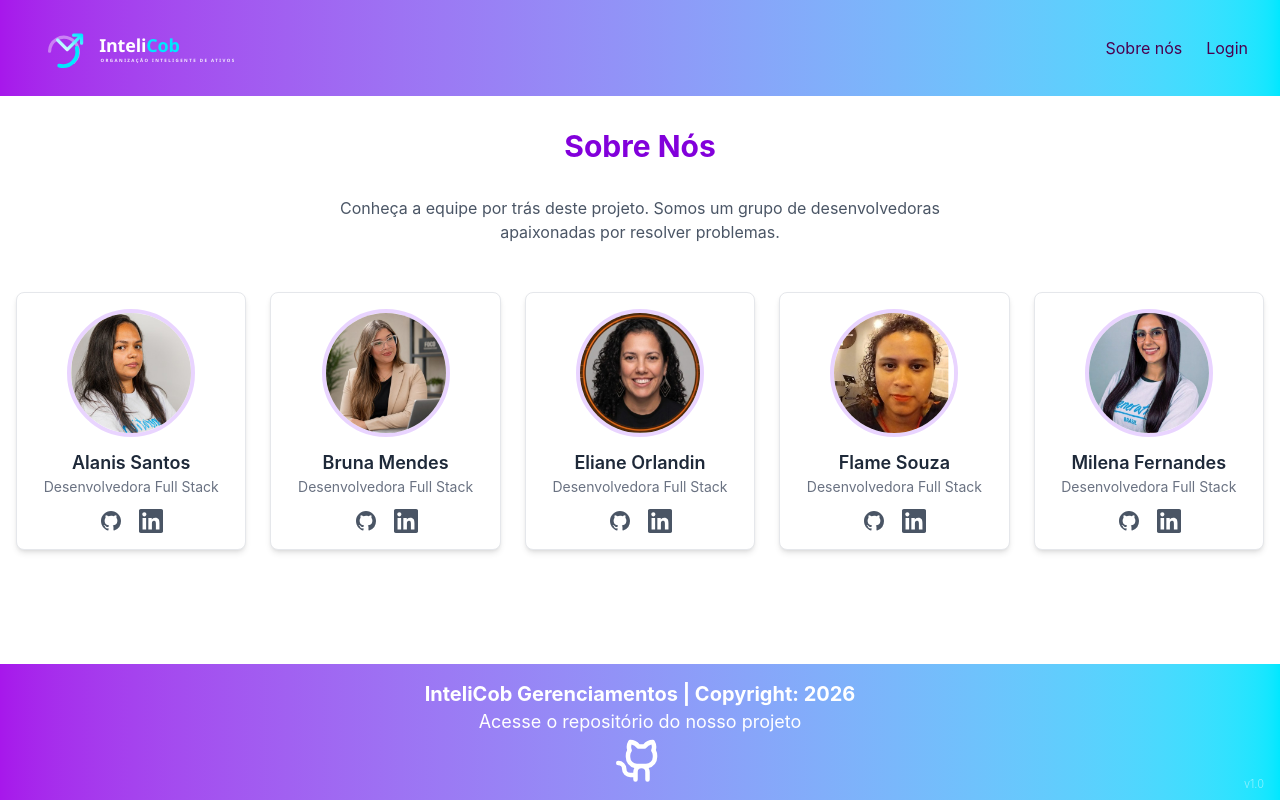
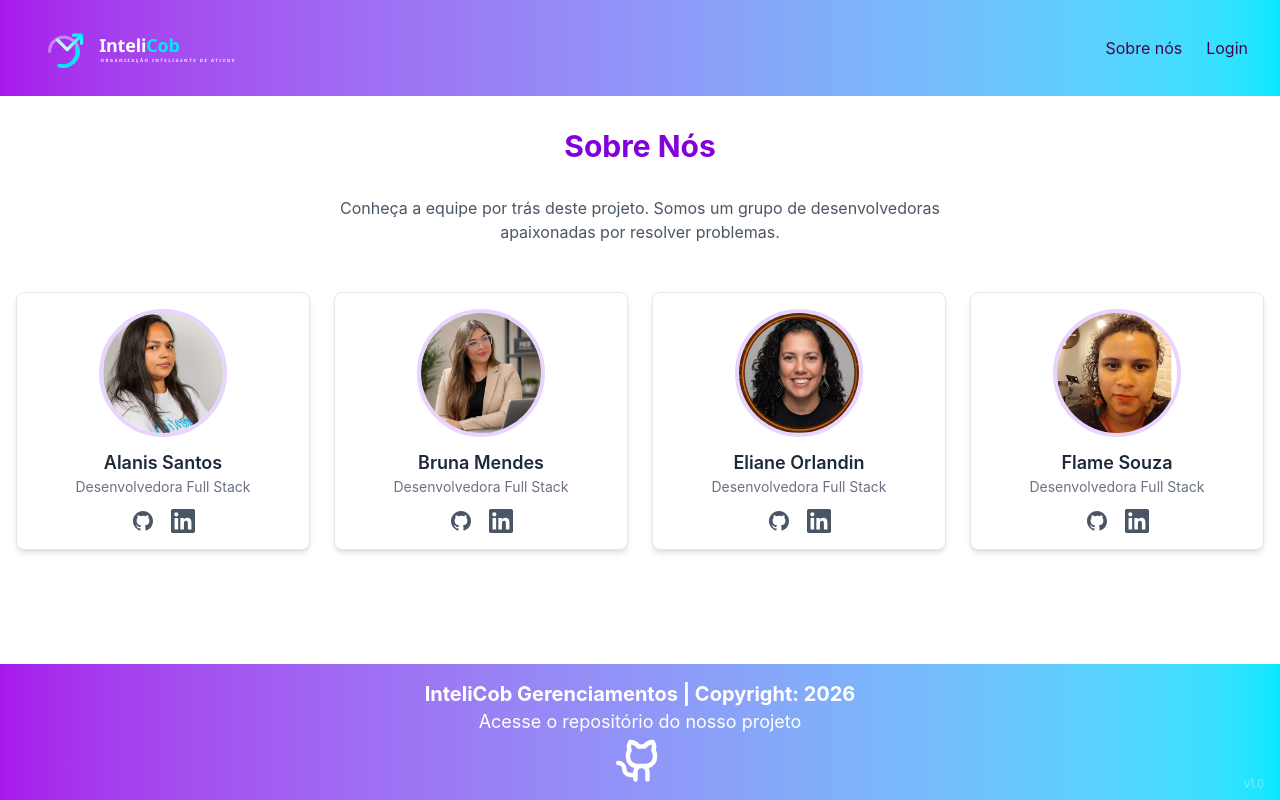
Before and after one commit to crmprojetointegrador/crm_front, a React (Vite) app: page /about in a window 1280 px wide. Built offline with nearby package versions, Linux system fonts and the light colour scheme.

Commit message:
ajuste de integrantes

```diff
--- a/src/pages/About.tsx
+++ b/src/pages/About.tsx
@@ -34,14 +34,6 @@
         linkedin: 'https://linkedin.com/in/souflame/',
         foto: '/src/assets/PerfilFlame.jpg',
     },
-    {
-        id: 5,
-        nome: 'Milena Fernandes',
-        cargo: 'Desenvolvedora Full Stack',
-        github: 'https://github.com/MiFlow8',
-        linkedin: 'https://linkedin.com/in/milenafernandessilva/',
-        foto: '/src/assets/PerfilMilena.jpg',
-    },
 ];
 
 function About() {
@@ -54,7 +46,7 @@
                 Conheça a equipe por trás deste projeto. Somos um grupo de desenvolvedoras apaixonadas por resolver problemas.
             </p>
 
-            <div className="grid grid-cols-1 sm:grid-cols-2 md:grid-cols-3 lg:grid-cols-5 gap-6">
+            <div className="grid grid-cols-1 sm:grid-cols-2 md:grid-cols-3 lg:grid-cols-4 gap-6">
                 {integrantes.map((integrante) => (
                     <AboutCard
                         key={integrante.id}
```
